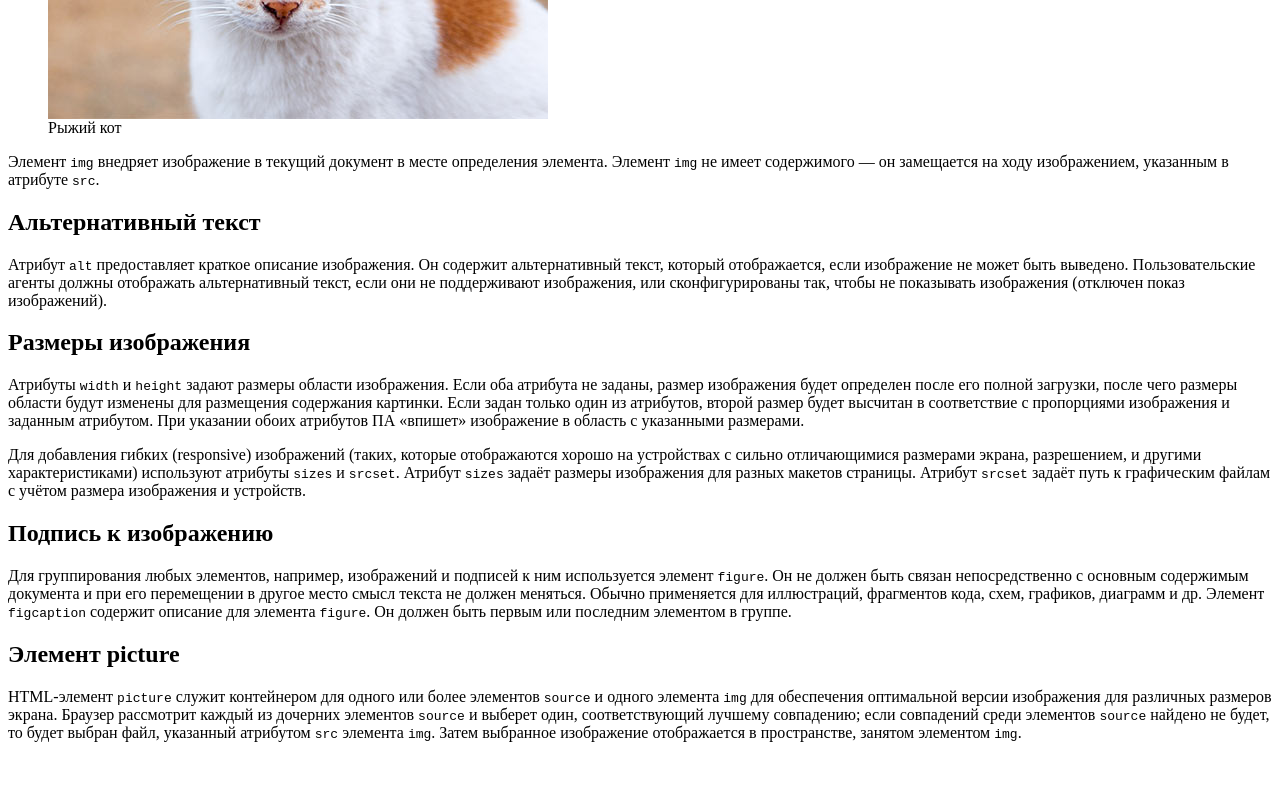
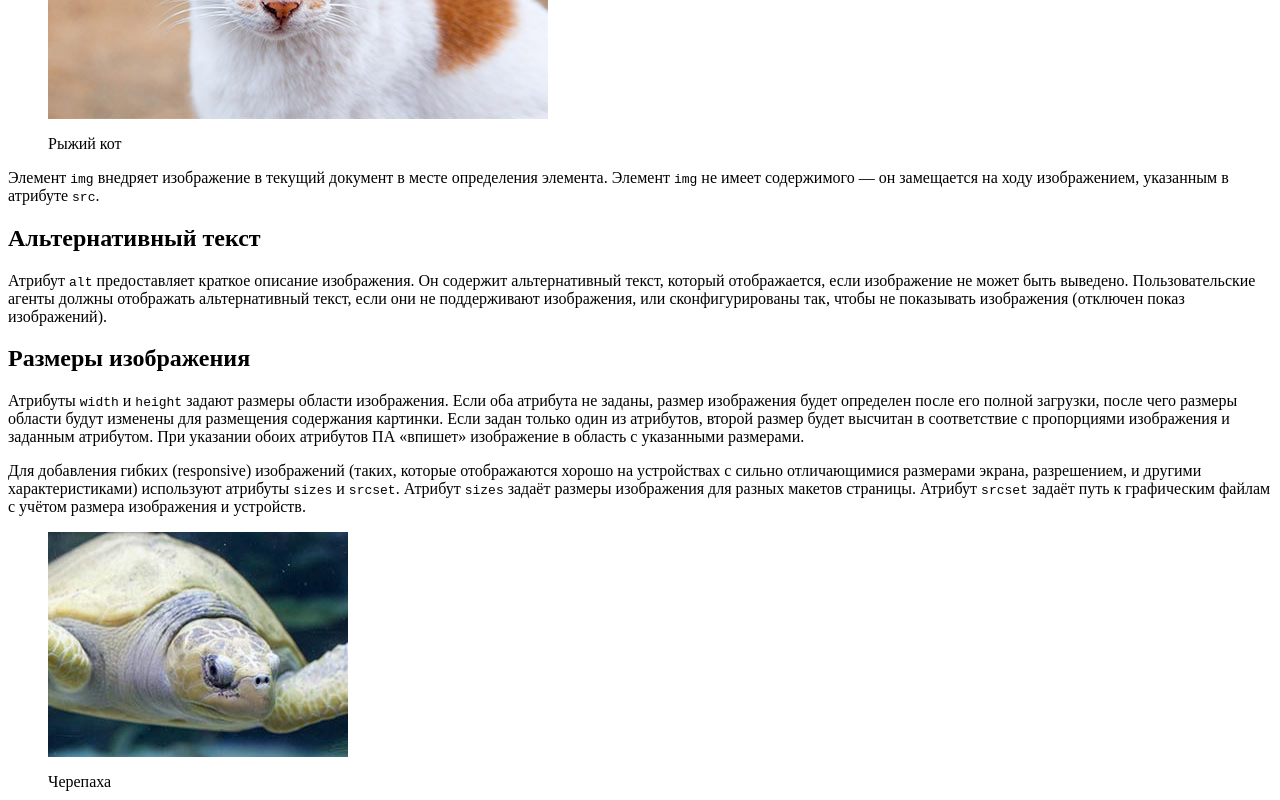
Before and after one commit to 841532/841532.github.io, a plain HTML site: page lab1/lab1_4.html in a window 1280 px wide. Shown: the part 540-1340 px from the top of the page. Before the commit the page ends 1298 px from the top, so only its background shows below. Drawn offline with Linux system fonts and the light colour scheme.

Commit message:
черепаха

```diff
--- a/lab1/lab1_4.html
+++ b/lab1/lab1_4.html
@@ -19,7 +19,7 @@
 		<h2>Элемент <code>img</code></h2>
 		<figure>
 			<img src="/images/redcat.jpg" alt="redcat">
-			<figcaption>Рыжий кот</figcaption>
+			<figcaption><p>Рыжий кот</p></figcaption>
 		</figure>
 
 		<p>Элемент <code>img</code> внедряет изображение в текущий документ в месте определения элемента. Элемент <code>img</code> не имеет содержимого — он замещается на ходу изображением, указанным в атрибуте <code>src</code>.</p>
@@ -39,6 +39,11 @@
 
 		</p>
 
+		<figure>
+			<img src="/images/aquaria.jpg" alt="aquaria">
+			<figcaption><p>Черепаха</p></figcaption>
+		</figure>
+
 		<h2>Подпись к изображению</h2>
 		<p>Для группирования любых элементов, например, изображений и подписей к ним используется элемент <code>figure</code>.
 		Он не должен быть связан непосредственно с основным содержимым документа и при его перемещении в другое место смысл текста не должен меняться.
```
